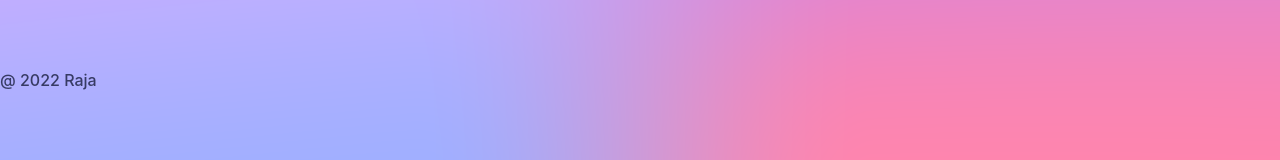
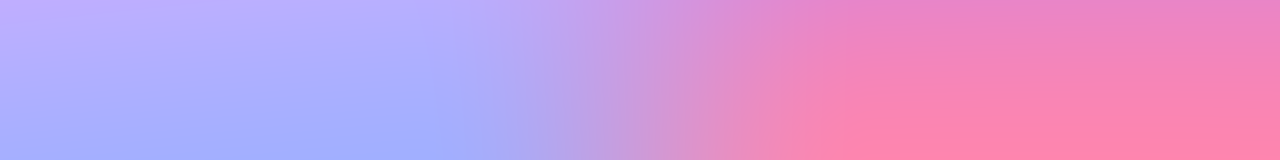
Before and after one commit to RajaKalavala/my-nft-app, a Next.js app: page / in a window 1280 px wide. Shown: the part 506-666 px from the top of the page. Built offline with nearby package versions, Linux system fonts and the light colour scheme.

Commit message:
Remove footer from _app.js

```diff
--- a/pages/_app.js
+++ b/pages/_app.js
@@ -4,9 +4,6 @@ function MyApp({ Component, pageProps }) {
   return (
     <div>
       <Component {...pageProps} />
-      <footer>
-        <p>@ 2022 Raja</p>
-      </footer>
     </div>
   );
 }
```
